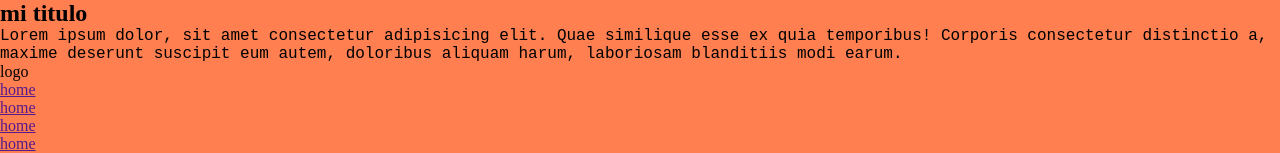
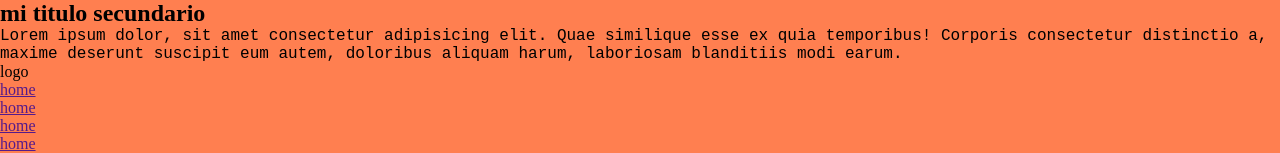
Before and after one commit to codercabral/comisioncoder, a plain HTML site: page index.html in a window 1280 px wide. Shown: the top 153 px of the page. Drawn offline with Linux system fonts and the light colour scheme.

Commit message:
Update index.html

```diff
--- a/index.html
+++ b/index.html
@@ -7,7 +7,7 @@
     <title>git-github</title>
 </head>
 <body>
-    <h2>mi titulo</h2>
+    <h2>mi titulo secundario</h2>
     <section>
         <div>
             <p>Lorem ipsum dolor, sit amet consectetur adipisicing elit. Quae similique esse ex quia temporibus! Corporis consectetur distinctio a, maxime deserunt suscipit eum autem, doloribus aliquam harum, laboriosam blanditiis modi earum.</p>
```
